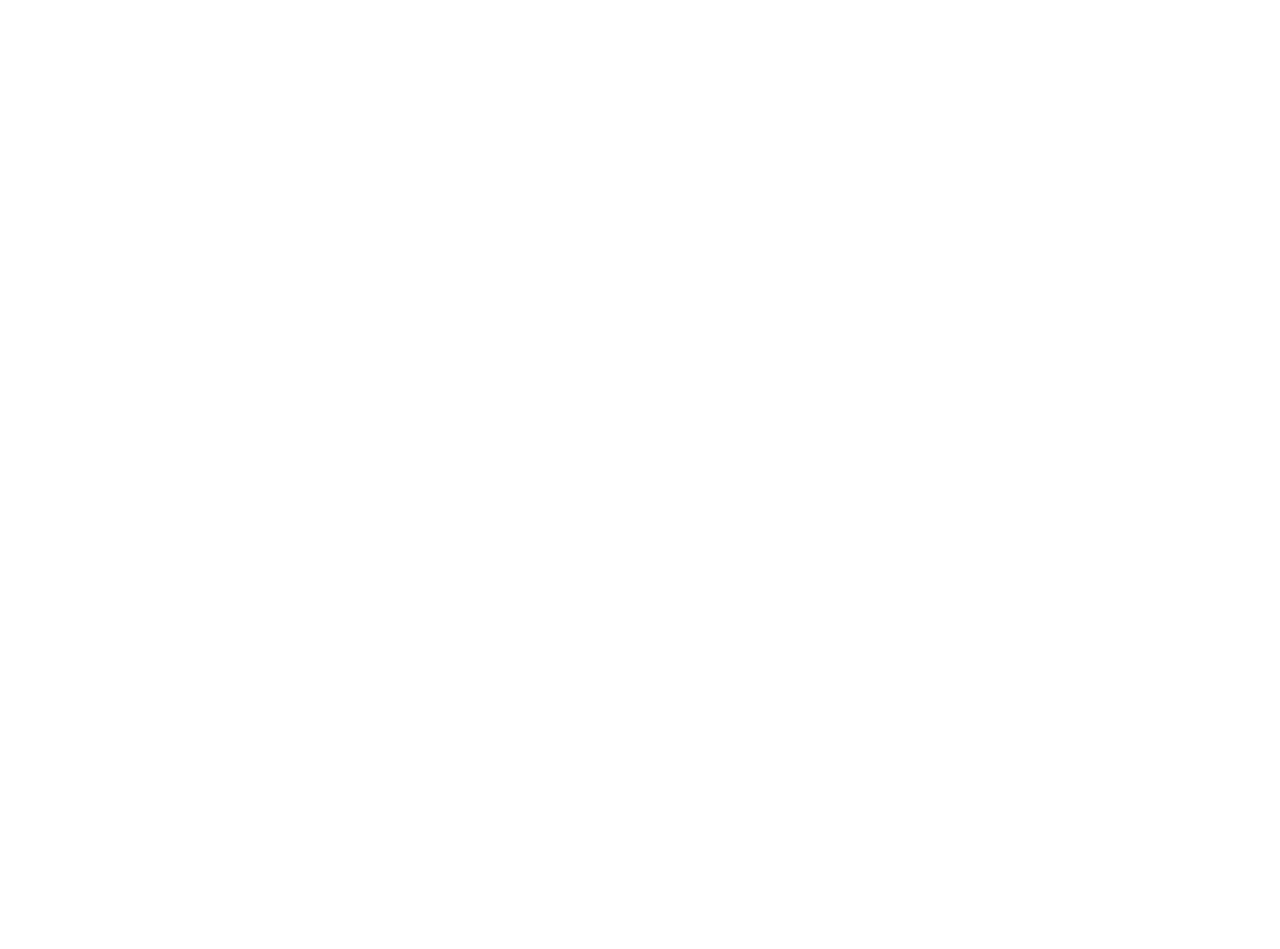
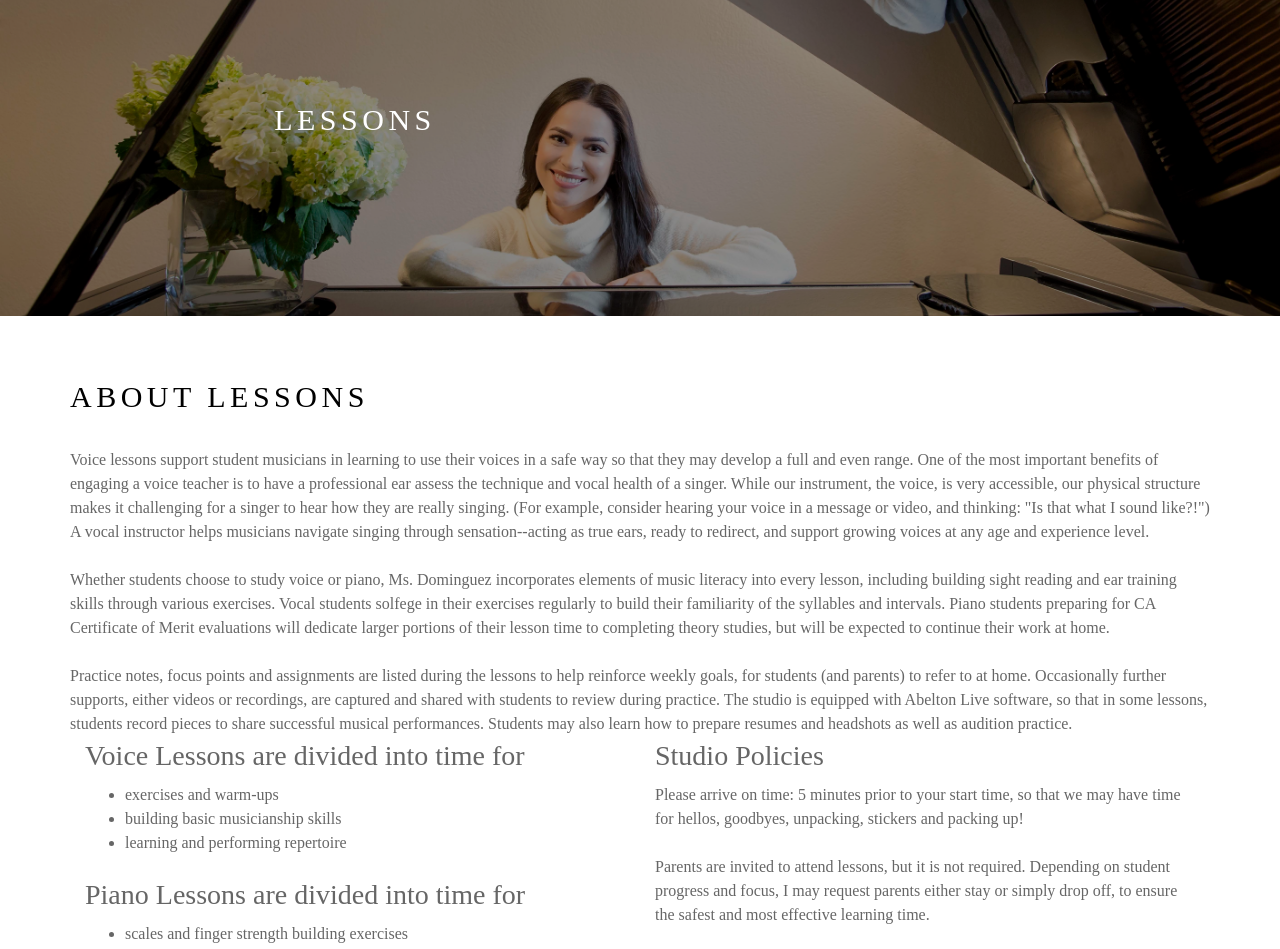
Before and after one commit to brianxautumn/biancaluciamusic, a React (Create React App) app: page /lessons in a window 1280 px wide. Shown: the part 148-1097 px from the top of the page. Before the commit the page ends 800 px from the top, so only its background shows below. Built offline with nearby package versions, Linux system fonts and the light colour scheme.

Commit message:
update favicon

```diff
--- a/src/components/Header.js
+++ b/src/components/Header.js
@@ -5,9 +5,7 @@
 } from 'react-router-dom';
 
 /*
-          <li>
-            <Link to="/lessons">Lessons</Link>
-          </li>
+
           <li>
             <Link to="/teaching">Teaching</Link>
           </li>
@@ -24,7 +22,9 @@
       <div>
         <ul className="navbar-full">
           <li><Link to="/about">About</Link></li>
-
+          <li>
+            <Link to="/lessons">Lessons</Link>
+          </li>
           <li><Link to="/contact">Contact</Link></li>
         </ul>
       </div>
--- a/src/index.css
+++ b/src/index.css
@@ -28,6 +28,10 @@
   background-image: url('../src/img/web_Bianca-118-Edit.jpg');
 }
 
+#lessons{
+  background-image: url('../src/img/web_Bianca-27-Edit.jpg');
+}
+
 .caption-content {
   text-shadow: 4px 3px 5px rgba(0,0,0,0.6);
   color: white;
--- a/src/pages/Lessons.js
+++ b/src/pages/Lessons.js
@@ -1,11 +1,103 @@
 import React from 'react';
+import img from '../img/web_Bianca-27-Edit.jpg'
 
-const Contact = ({ }) => {
+const Lessons = ({ }) => {
   return (
-    <div>
-
-    </div>
+    <>
+      <section
+        className="module module-header bg-dark bg-dark-50"
+        id="lessons"
+        style={{
+          backgroundPosition: '90% 15%;'
+        }}>
+        <div className="container">
+          <div className="row">
+            <div className="col-sm-6 col-sm-offset-3">
+              <h1 className="module-title font-alt align-center">Lessons</h1>
+              <div className="module-subtitle font-inc align-center">
+              </div>
+            </div>
+          </div>
+        </div>
+      </section >
+      <section className="module">
+        <div className="container">
+          <div className="row">
+            <div className="col-xs-12">
+              <h2 className="module-title font-alt">About Lessons</h2>
+            </div>
+          </div>
+          <div className="row">
+            <div className="col-xs-12">
+              <div>
+                Voice lessons support student musicians in learning to use their voices in a safe way so that they may develop a full and even range. One of the most important benefits of engaging a voice teacher is to have a professional ear assess the technique and vocal health of a singer. While our instrument, the voice, is very accessible, our physical structure makes it challenging for a singer to hear how they are really singing. (For example, consider hearing your voice in a message or video, and thinking: "Is that what I sound like?!") A vocal instructor helps musicians navigate singing through sensation--acting as true ears, ready to redirect, and support growing voices at any age and experience level.
+              </div>
+              <br />
+              <div>
+                Whether students choose to study voice or piano, Ms. Dominguez incorporates elements of music literacy into every lesson, including building sight reading and ear training skills through various exercises. Vocal students solfege in their exercises regularly to build their familiarity of the syllables and intervals. Piano students preparing for CA Certificate of Merit evaluations will dedicate larger portions of their lesson time to completing theory studies, but will be expected to continue their work at home.
+               </div>
+              <br />
+              <div>
+                Practice notes, focus points and assignments are listed during the lessons to help reinforce weekly goals, for students (and parents) to refer to at home. Occasionally further supports, either videos or recordings, are captured and shared with students to review during practice. The studio is equipped with Abelton Live software, so that in some lessons, students record pieces to share successful musical performances. Students may also learn how to prepare resumes and headshots as well as audition practice.
+              </div>
+            </div>
+          </div>
+          <div className="row">
+            <div className="col-sm-6">
+              <h3>Voice Lessons are divided into time for</h3>
+              <ul className="lists">
+                <li>exercises and warm-ups</li>
+                <li>building basic musicianship skills</li>
+                <li>learning and performing repertoire</li>
+              </ul>
+              <h3>Piano Lessons are divided into time for</h3>
+              <ul className="lists">
+                <li>scales and finger strength building exercises</li>
+                <li>musicianship skills</li>
+                <li>learning and performing repertoire</li>
+                <li>music theory instruction</li>
+              </ul>
+Combination lessons are encouraged, and are perfect for the beginning musician. Students have the chance to safely sing their favorite songs while learning important foundations of music theory and piano skills, which will greatly aid their musicianship skills as a singer.
+            </div>
+            <div className="col-sm-6">
+              <h3>Studio Policies</h3>
+              <div>
+                Please arrive on time: 5 minutes prior to your start time, so that we may have time for hellos, goodbyes, unpacking, stickers and packing up!
+              </div>
+              <br />
+              <div>
+                Parents are invited to attend lessons, but it is not required. Depending on student progress and focus, I may request parents either stay or simply drop off, to ensure the safest and most effective learning time.
+              </div>
+              <br />
+              <div>
+                Lesson materials: I will recommend appropriate piano and theory lesson books, once the student understanding is gauged in an initial lesson. Additional selections will be recommended based on abilities and interests. Disney and Pop selections are encouraged! Voice students will use a variety of songs from many different books, from which I will often email PDF versions for students to print out at home for educational use. Lesson materials should be kept neatly in a designated lesson binder--suggested 3 ring binder. I may suggest some additional vocal and piano books for repertoire; based on student skill and interests.
+              </div>
+              <br />
+              <div>
+                Practice: Students are expected to practice regularly and complete assignments each week. At home practice duration expectations will vary for each student, depending on their age, playing level, years experience, and general focus abilities. The norm is about 15 playing minutes each day for younger students, and 30 or more for intermediate level students. Students participating in competitions or the CA Certificate of Merit evaluations should expect 45 minutes to an hour each or every other day to cover warm ups,  theory work, technical drills and memorization.
+              </div>
+              <br />
+              <div>
+                A minimum of 3 lessons/month is expected. If excessive 4th lesson cancellations accrue, I may offer the lesson time to another student.  *Occasionally, part of this "3/month" will spill over into the next or previous month--especially around the end of the year. For example: one month you might have 4 regular lesson times plus one or even two makeup lessons, for weeks off during the following or previous months.
+              </div>
+              <br />
+              <div>
+                Conflict Calendars are requested quarterly
+              </div>
+              <br />
+              <div>
+                Make-up lessons will always be offered, 24-hours in advance of a conflict.
+              </div>
+              <br />
+              <div>
+                I do enforce a 24-hour cancellation policy. Lessons cancelled with less than 24 hours notice will not be made-up, and payment will be required for the lesson. If the musician is sick on the day of lessons, and they stayed home from school or work, then notice by the morning, 9am, is requested, makeups may be offered at teacher discretion. Sick cancellations only a few hours before the lesson time will not be made up.
+              </div>
+            </div>
+          </div>
+        </div>
+      </section >
+    </>
   );
 };
 
-export default Contact;
+export default Lessons;
```
Also changed, not shown: src/img/web_Bianca-27-Edit.jpg (added), 1 other file (tests, documents, lock files or other folders).
